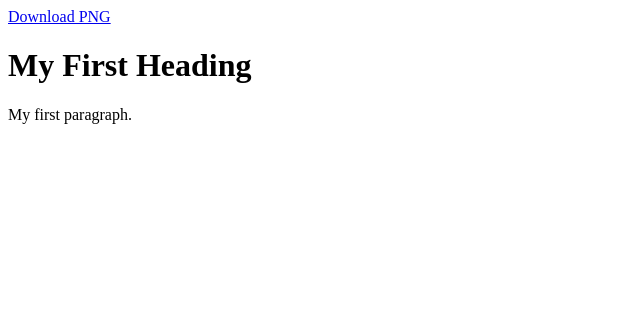
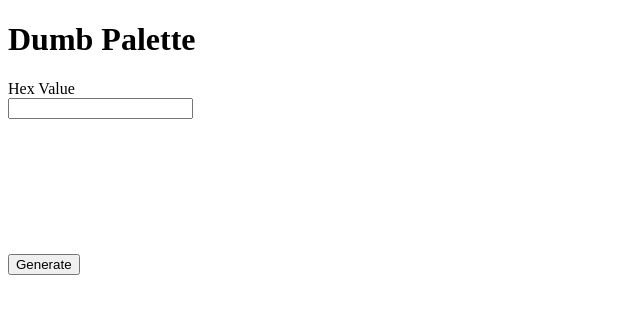
Before and after one commit to henrywebster/dumb-palette, a plain HTML site: page index.html in a window 1280 px wide. Shown: the whole page, without its empty margins (0-640 px from the left). Drawn offline with Linux system fonts and the light colour scheme.

Commit message:
Have input changing color

```diff
--- a/index.html
+++ b/index.html
@@ -3,30 +3,27 @@
 <body>
 
     <script>
-var canvas = document.createElement("canvas");
+        function createSquare() {
+            var canvas = document.getElementById("myCanvas")
 
 canvas.width = 200;
 canvas.height = 200;
 var ctx = canvas.getContext("2d");
-ctx.fillStyle = "blue";
+ctx.fillStyle = document.getElementById("color").value
 ctx.fillRect(0, 0, canvas.width, canvas.height);
 
-var url = canvas.toDataURL();
-
-var a = document.createElement('a');
-a.download = 'my.png';
-a.href = url;
-a.textContent = 'Download PNG';
+        }
+    </script>
 
 
+<h1>Dumb Palette</h1>
+<form>
+    <label for="fname">Hex Value</label><br>
+    <input type="text" id="color" name="Hex"><br>
+  </form>
+  <button  onclick="createSquare()" type="button">Generate</button>
 
-document.body.appendChild(a);
-    </script>
-
-<h1>My First Heading</h1>
-<p>My first paragraph.</p>
-
-
+  <canvas id="myCanvas">Your browser does not support the canvas tag.</canvas>
 
 </body>
 </html>
```
